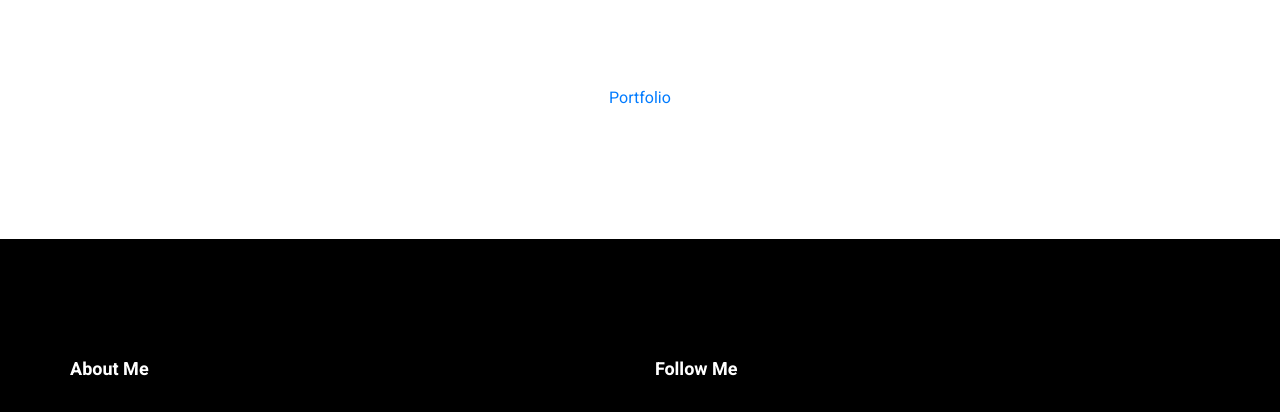
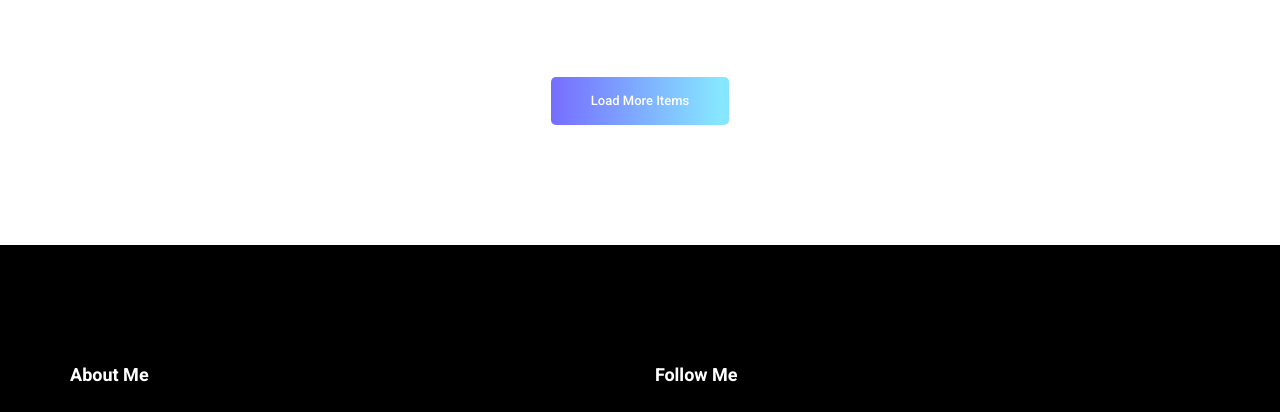
Before and after one commit to Raja-Usman-Murad/portfolio, a plain HTML site: page index.html in a window 1280 px wide. Shown: the part 3762-4174 px from the top of the page. Drawn offline with Linux system fonts and the light colour scheme.

Commit message:
first commit

```diff
--- a/index.html
+++ b/index.html
@@ -545,7 +545,7 @@
         </div>
         <div class="more_btn">
 
-            <a class="nav-link" href="portfolio.html">Portfolio</a>
+            <a class="main_btn" href="portfolio.html">Load More Items</a>
 
           <!-- <a class="main_btn" href="portfolio.html">Load More Items</a> -->
         </div>
```
